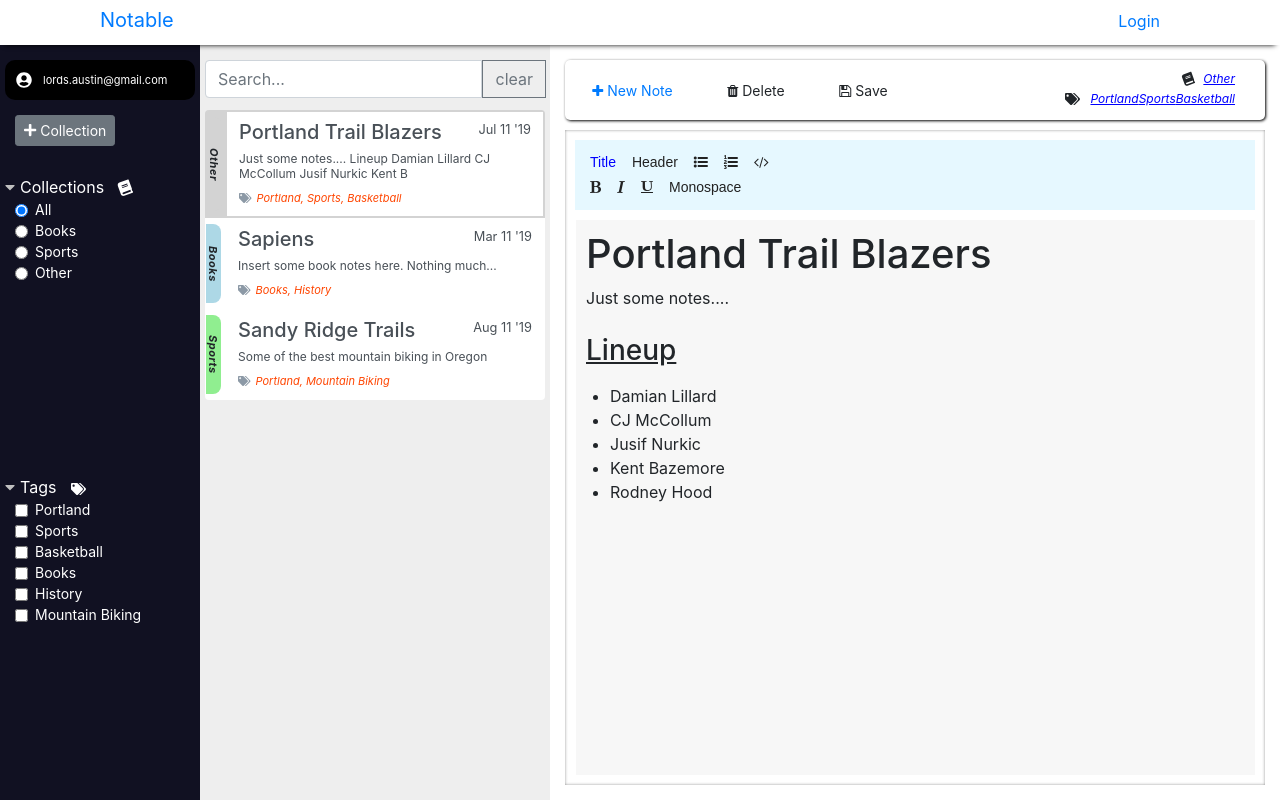
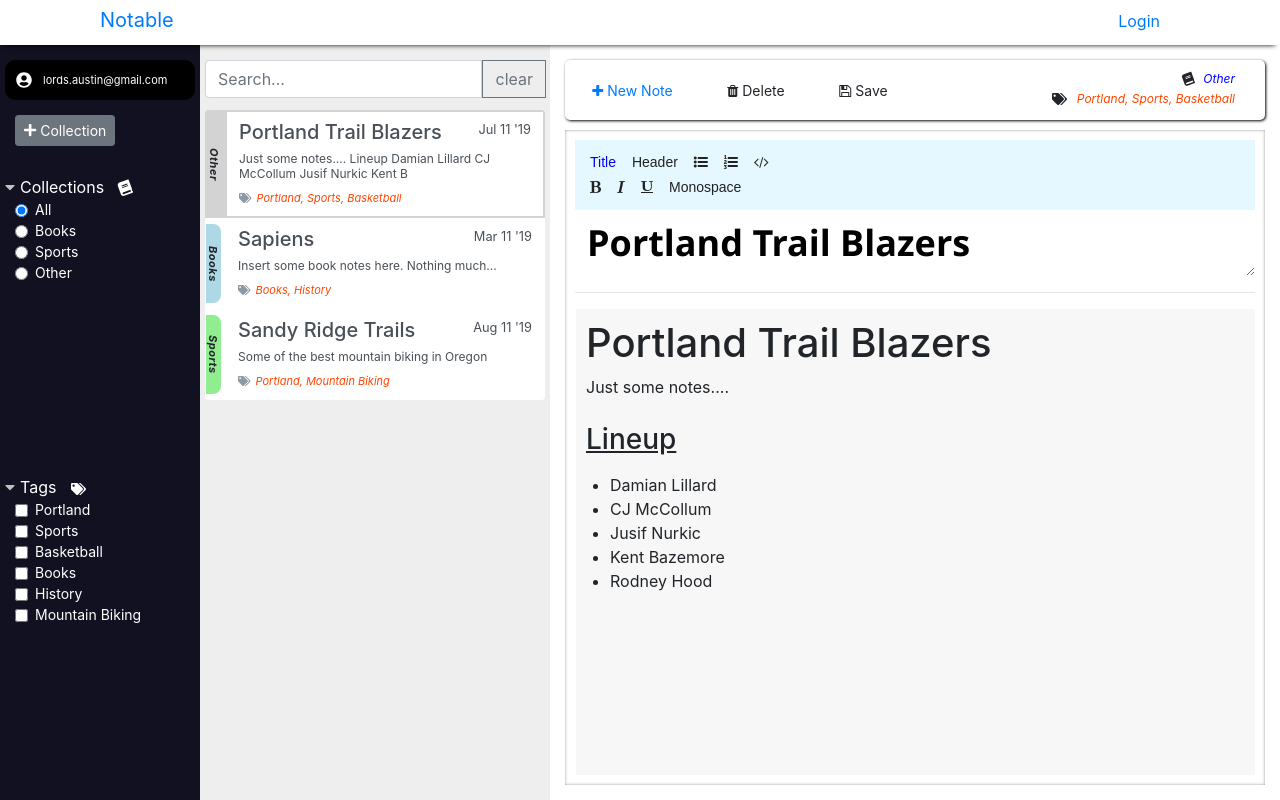
Before and after one commit to austinlords/notable, a React (Create React App) app: page /notes/fg0gr34hgioa98g4 in a window 1280 px wide. Built offline with nearby package versions, Linux system fonts and the light colour scheme.

Commit message:
editing title implementation

```diff
--- a/src/components/DraftEditor.jsx
+++ b/src/components/DraftEditor.jsx
@@ -1,17 +1,28 @@
 import React from "react";
 import { Editor, RichUtils } from "draft-js";
+import EditorMenu from "./EditorMenu";
 import "../css/notes.css";
 import "draft-js/dist/Draft.css";
 
 class DraftEditor extends React.Component {
   constructor(props) {
     super(props);
-    // props: onChange & editorState
+    this.state = {
+      title: ""
+    };
+
     this.focus = () => this.editor.focus();
 
     this.handleKeyCommand = this._handleKeyCommand.bind(this);
     this.toggleBlockType = this._toggleBlockType.bind(this);
     this.toggleInlineStyle = this._toggleInlineStyle.bind(this);
+  }
+
+  componentDidMount() {}
+
+  componentDidUpdate() {
+    if (this.props.selectedNote && this.state.title === "")
+      return this.setState({ title: this.props.selectedNote.title });
   }
 
   _handleKeyCommand(command, editorState) {
@@ -46,6 +57,13 @@
 
   render() {
     return (
+      <div className="editor-window">
+        <EditorMenu
+          save={this.props.save}
+          handleDelete={this.props.handleDelete}
+          selectedNote={this.props.selectedNote}
+          collections={this.props.collections}
+        />
         <div id="rich-text-editor">
           <div style={this.controlsStyle}>
             <div>
@@ -59,6 +77,21 @@
               />
             </div>
           </div>
+          <div>
+            <div className="form-group">
+              <textarea
+                rows="1"
+                type="textarea"
+                className="form-control"
+                id="note-title"
+                aria-describedby="note-title-small"
+                placeholder="Title..."
+                value={this.props.title}
+                onChange={e => this.props.handleTitle(e.target.value)}
+              />
+              <hr></hr>
+            </div>
+          </div>
           <div className="editor-edit" onClick={this.focus}>
             <Editor
               blockStyleFn={getBlockStyle}
@@ -70,6 +103,7 @@
               ref={ref => (this.editor = ref)}
               spellCheck={true}
             />
+          </div>
         </div>
       </div>
     );
--- a/src/components/EditorMenu.jsx
+++ b/src/components/EditorMenu.jsx
@@ -48,12 +48,8 @@
       this.setState({ tagsPopoverOpen: !this.state.tagsPopoverOpen });
   };
 
-  handleCollectionSelect = event => {
-    let selected = event.target.value;
-  };
-  handleTagsSelect = event => {
-    let selected = event.target.value;
-  };
+  handleCollectionSelect = event => {};
+  handleTagsSelect = event => {};
 
   render() {
     const { save, handleDelete, selectedNote, collections } = this.props;
@@ -87,7 +83,10 @@
             <span style={{ marginLeft: "10px" }}>
               {selectedNote && (
                 <>
-                  <span id="collection-popover-link" className="link">
+                  <span
+                    id="collection-popover-link"
+                    className="link-no-underline"
+                  >
                     {selectedNote.collection.name}
                   </span>
                   <UncontrolledPopover
@@ -123,13 +122,17 @@
           </div>
           <div style={{ textAlign: "right" }}>
             {selectedNote && <FontAwesomeIcon icon={faTags} />}
-            <span style={{ marginLeft: "10px" }}>
+            <span style={{ marginLeft: "10px" }} id="tags-popover-link">
               {selectedNote && (
                 <>
                   {selectedNote.tags &&
-                    selectedNote.tags.map(t => (
-                      <span id="tags-popover-link" className="link">
-                        {t}
+                    selectedNote.tags.map((tag, index, tags) => (
+                      <span
+                        key={tag}
+                        className="link-no-underline"
+                        style={{ color: "orangered" }}
+                      >
+                        {index < tags.length - 1 ? tag + ", " : tag}
                       </span>
                     ))}
                   <UncontrolledPopover
--- a/src/components/Notes.jsx
+++ b/src/components/Notes.jsx
@@ -1,5 +1,4 @@
 import React, { Component } from "react";
-import EditorMenu from "./EditorMenu";
 import DraftEditor from "./DraftEditor";
 import { EditorState, convertToRaw, convertFromRaw } from "draft-js";
 import SideBar from "./SideBar";
@@ -17,12 +16,15 @@
       editorState: EditorState.createEmpty(),
       selectedNote: null,
       searchQuery: "",
-      collections: []
+      collections: [],
+      title: ""
     };
 
     this.onChange = editorState => {
       this.setState({ editorState });
     };
+
+    this.handleTitle = this.handleTitle.bind(this);
   }
 
   componentDidMount() {
@@ -42,6 +44,10 @@
     this.setState({ searchQuery: "" });
   };
 
+  handleTitle = title => {
+    this.setState({ title });
+  };
+
   populateEditor() {
     const id = this.props.match.params.id;
 
@@ -54,7 +60,8 @@
     ) {
       return this.setState({
         editorState: EditorState.createEmpty(),
-        selectedNote: null
+        selectedNote: null,
+        title: ""
       });
     }
 
@@ -67,26 +74,17 @@
         convertFromRaw(note.content)
       );
 
-      return this.setState({ editorState, selectedNote: note });
+      return this.setState({
+        editorState,
+        selectedNote: note,
+        title: note.title
+      });
     }
   }
 
   save = async () => {
-    const { allNotes, selectedNote, editorState } = this.state;
+    const { allNotes, selectedNote, editorState, title } = this.state;
     const currentEditorContent = convertToRaw(editorState.getCurrentContent());
-
-    function generateTitle() {
-      let h1 = currentEditorContent.blocks.find(n => n.type === "header-one");
-      if (h1 && h1.text.length > 24) {
-        h1.text =
-          h1.text
-            .split("")
-            .slice(0, 23)
-            .join("") + "...";
-      }
-
-      return h1 ? h1.text : "(no title)";
-    }
 
     function generatePreview(content) {
       let preview = "";
@@ -108,9 +106,8 @@
 
     const newNote = {
       _id: Date.now().toString(),
-      title: generateTitle(),
+      title: title,
       content: currentEditorContent,
-      preview: generatePreview(currentEditorContent),
       tags: (selectedNote && selectedNote.tags) || [],
       collection: (selectedNote && selectedNote.collection) || []
     };
@@ -136,7 +133,8 @@
     this.setState({
       allNotes: this.state.allNotes.filter(n => n._id !== id),
       editorState: EditorState.createEmpty(),
-      selectedNote: null
+      selectedNote: null,
+      title: ""
     });
   };
 
@@ -146,7 +144,8 @@
       allNotes,
       searchQuery,
       collections,
-      selectedNote
+      selectedNote,
+      title
     } = this.state;
 
     return (
@@ -161,20 +160,16 @@
           collections={collections}
           selectedNote={selectedNote}
         />
-        <div className="editor-window">
-          <EditorMenu
-            editorState={editorState}
+        <DraftEditor
+          onChange={this.onChange}
+          handleTitle={this.handleTitle}
+          title={title}
           save={this.save}
           handleDelete={this.handleDelete}
-            selectedNote={selectedNote}
           collections={collections}
-          />
-          <DraftEditor
-            onChange={this.onChange}
           editorState={editorState}
           selectedNote={selectedNote}
         />
-        </div>
       </div>
     );
   }
--- a/src/css/notes.css
+++ b/src/css/notes.css
@@ -38,7 +38,7 @@
 }
 
 .editor-edit {
-  margin: 10px auto 0px auto;
+  margin: 0px auto 0px auto;
   width: 100%;
   height: 100%;
 }
@@ -95,9 +95,16 @@
   color: silver;
 }
 
-.link {
+.link-no-underline {
   font-style: italic;
-  text-decoration: underline;
   cursor: pointer;
   color: blue;
 }
+
+#note-title {
+  font-weight: bold;
+  font-family: "Segoe UI", Tahoma, Verdana, sans-serif;
+  font-size: 36px;
+  color: black;
+  border: none;
+}
```
Lines whose indentation alone changed are shown as unchanged.
